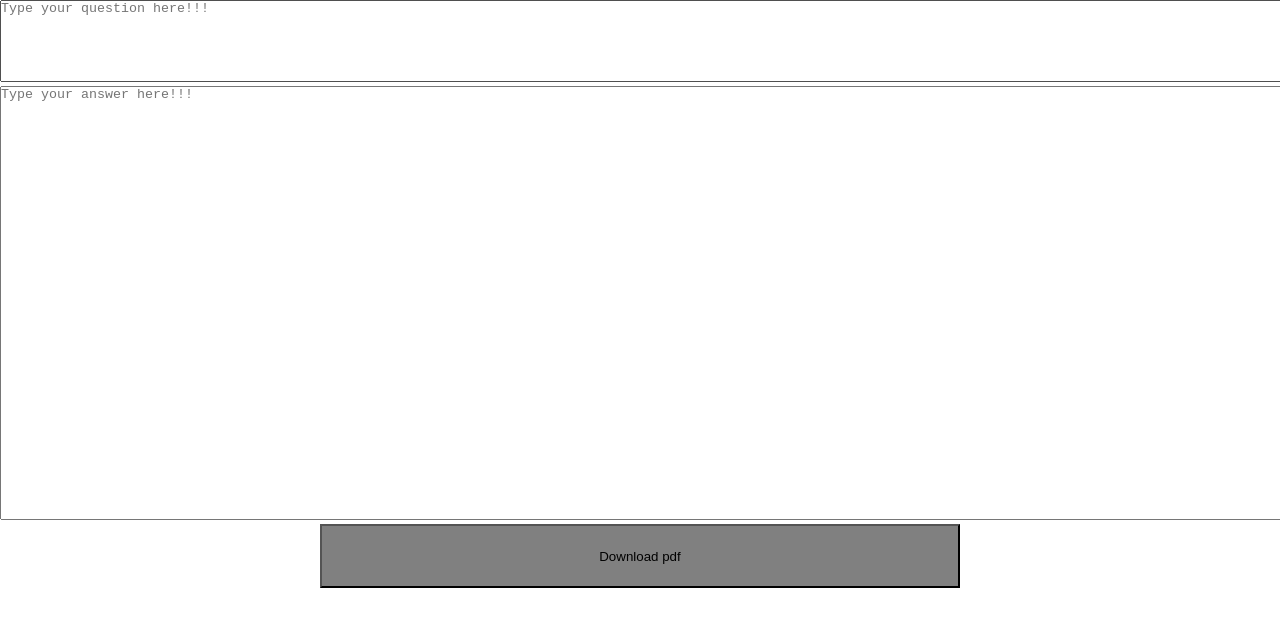
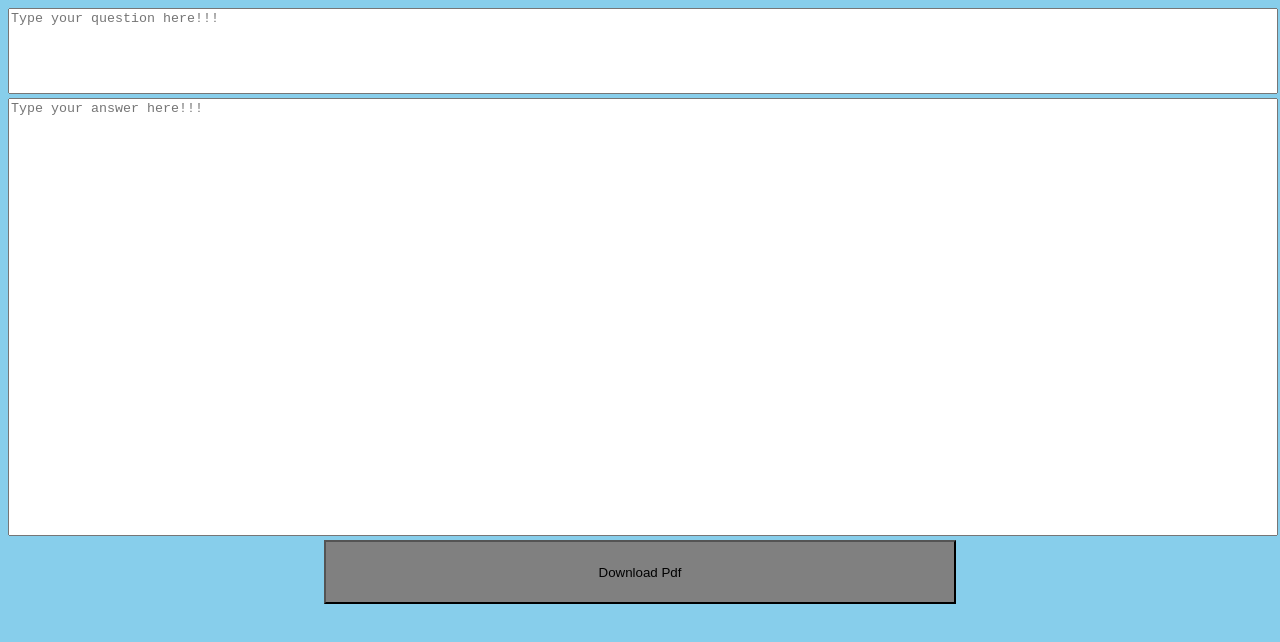
Before and after one commit to aman5062/pdfmaker, a plain HTML site: page index.html in a window 1280 px wide. Drawn offline with Linux system fonts and the light colour scheme.

Commit message:
Update index.html

```diff
--- a/index.html
+++ b/index.html
@@ -29,12 +29,9 @@
              }
          </script>
          <style>
-          *{
-           padding:0;
-           margin: 0;
-          }
+
           body{
-           background color: skyblue;
+           background-color: skyblue;
           }
             textarea{
                 resize: none;
@@ -59,7 +56,7 @@
             <textarea id="que_bar" placeholder="Type your question here!!!"></textarea><br>
             <textarea id="ans_bar" placeholder="Type your answer here!!!"></textarea>
         </div>
-        <div id="q_panel"><center><button id="btn" onclick="submit()">Download pdf</button>
+        <div id="q_panel"><center><button id="btn" onclick="submit()">Download Pdf</button>
         </center>
         </div>
         </body>
```
